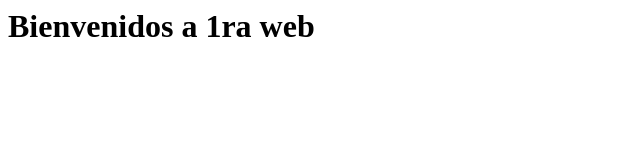
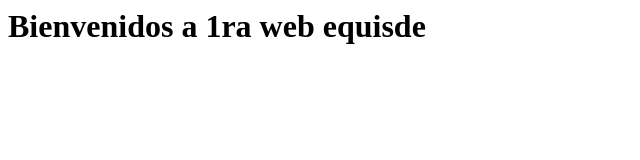
Before and after one commit to adrianls10/web1, a plain HTML site: page index.html in a window 1280 px wide. Shown: the whole page, without its empty margins (0-640 px from the left). Drawn offline with Linux system fonts and the light colour scheme.

Commit message:
actualizando encabezado

```diff
--- a/index.html
+++ b/index.html
@@ -4,7 +4,7 @@
     </head>
     <body>
         <div>
-            <h1>Bienvenidos a 1ra web</h1>
+            <h1>Bienvenidos a 1ra web equisde</h1>
         </div>
     </body>
 </html>
```
